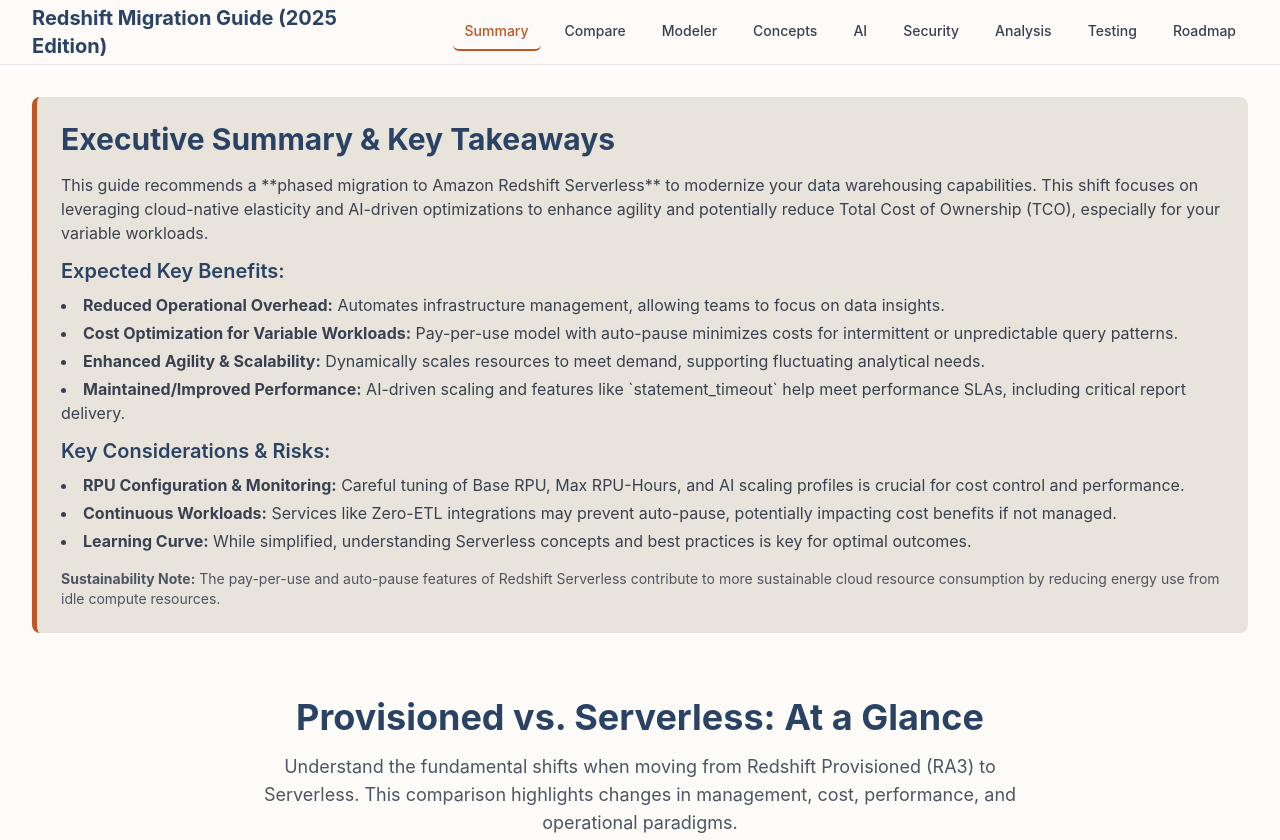
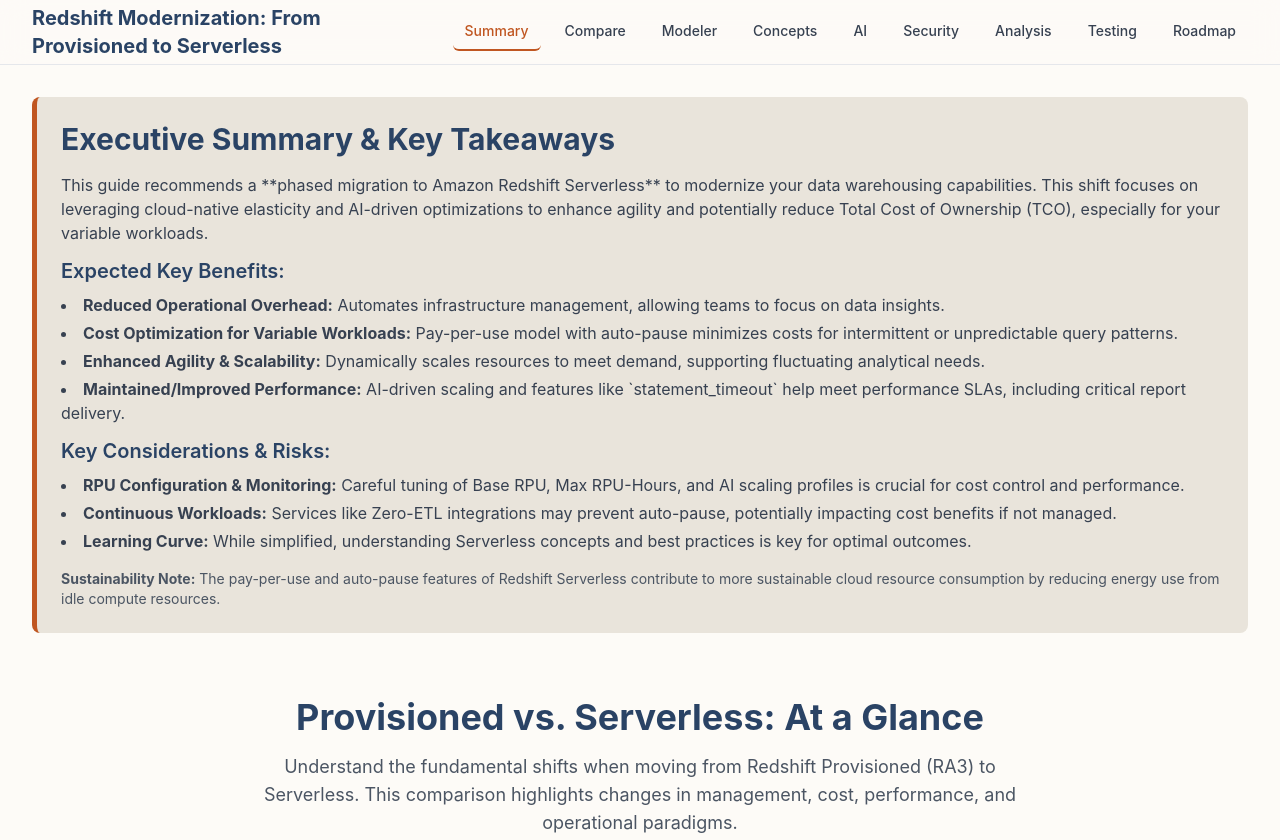
Before and after one commit to sarvadevishal/redshift-provisioned-vs-serverless, a plain HTML site: page index.html in a window 1280 px wide. Shown: the top 840 px of the page. Drawn offline with nearby package versions, Linux system fonts and the light colour scheme.

Commit message:
Update index.html

```diff
--- a/index.html
+++ b/index.html
@@ -69,7 +69,7 @@
         <nav class="container mx-auto px-4 sm:px-6 lg:px-8">
             <div class="flex items-center justify-between h-16">
                 <div class="flex items-center">
-                    <span class="font-bold text-xl text-[#2A4365]">Redshift Migration Guide (2025 Edition)</span>
+                    <span class="font-bold text-xl text-[#2A4365]">Redshift Modernization: From Provisioned to Serverless</span>
                 </div>
                 <div class="hidden lg:block">
                     <div class="ml-10 flex items-baseline space-x-3">
```
